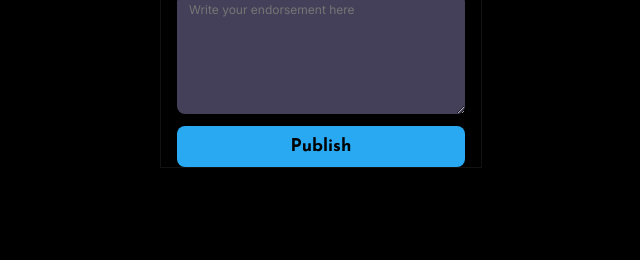
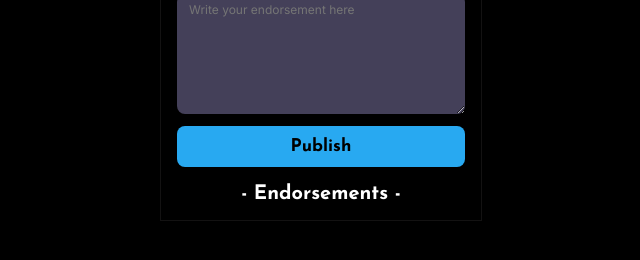
Before and after one commit to vishalicious213/champions, a plain HTML site: page index.html in a window 1280 px wide. Shown: the part 200-460 px from the top of the page, without its empty margins (319-959 px from the left). Drawn offline with Linux system fonts and the light colour scheme.

Commit message:
added #endorsements-list and h2

```diff
--- a/index.css
+++ b/index.css
@@ -67,3 +67,11 @@ button:hover {
     cursor: pointer;
     background-color: rgba(40, 169, 241, 0.8);
 }
+
+/* ENDORSEMENTS */
+
+h2 {
+    font-family: 'Josefin Sans', sans-serif;
+    font-size: 1.25rem;
+    color: white;
+}
--- a/index.html
+++ b/index.html
@@ -18,9 +18,13 @@
     </header>
 
     <main id="main">
-        <textarea name="endorsement" id="endorsement" cols="30" rows="10" placeholder="Write your endorsement here"></textarea>
+        <textarea name="endorsement" id="endorsement" placeholder="Write your endorsement here"></textarea>
         <button id="button">Publish</button>
     </main>
+
+    <h2>- Endorsements -</h2>
+
+    <section id="endorsements-list"></section>
 
     <script src="index.js" type="module"></script>
 </body>
```
